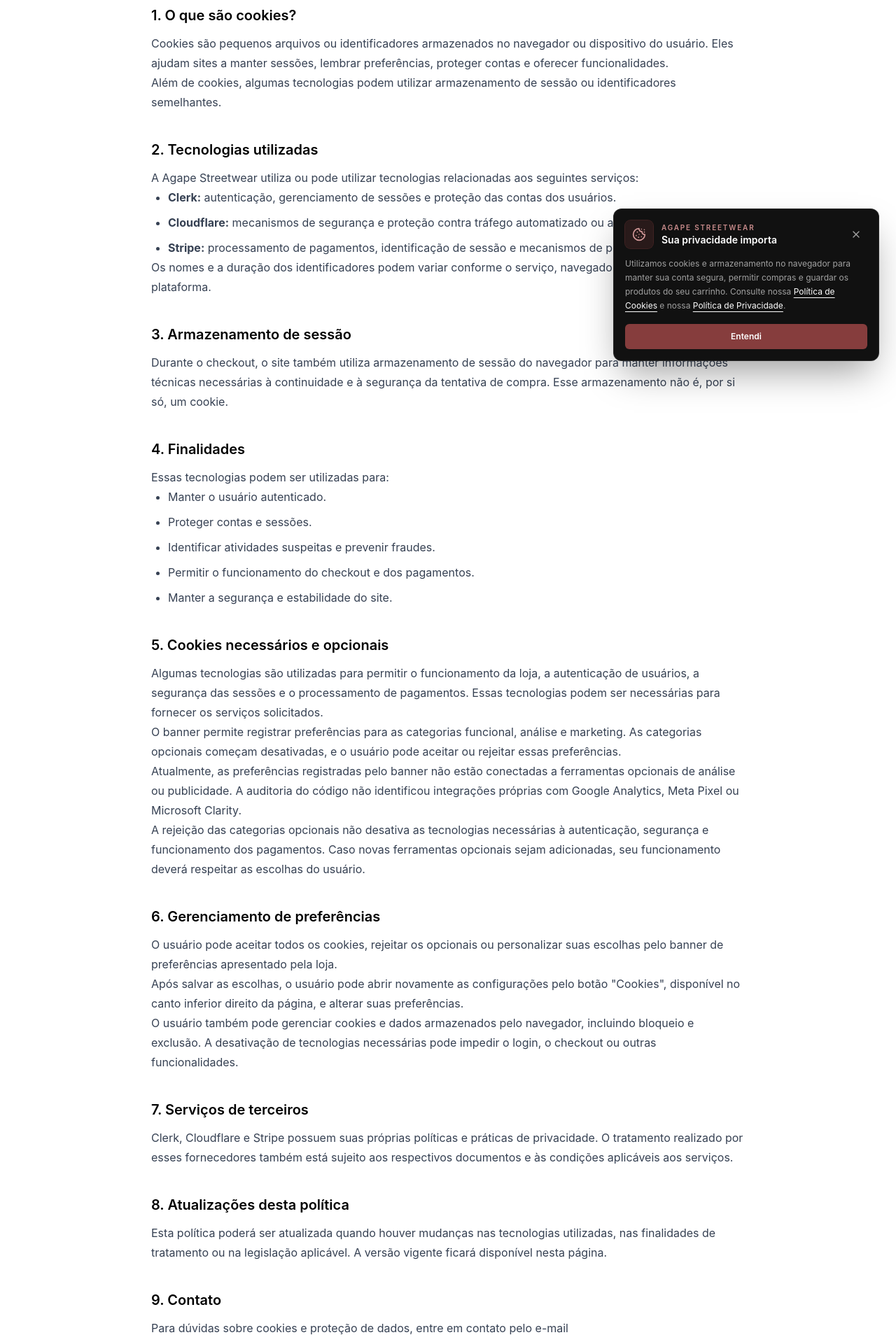
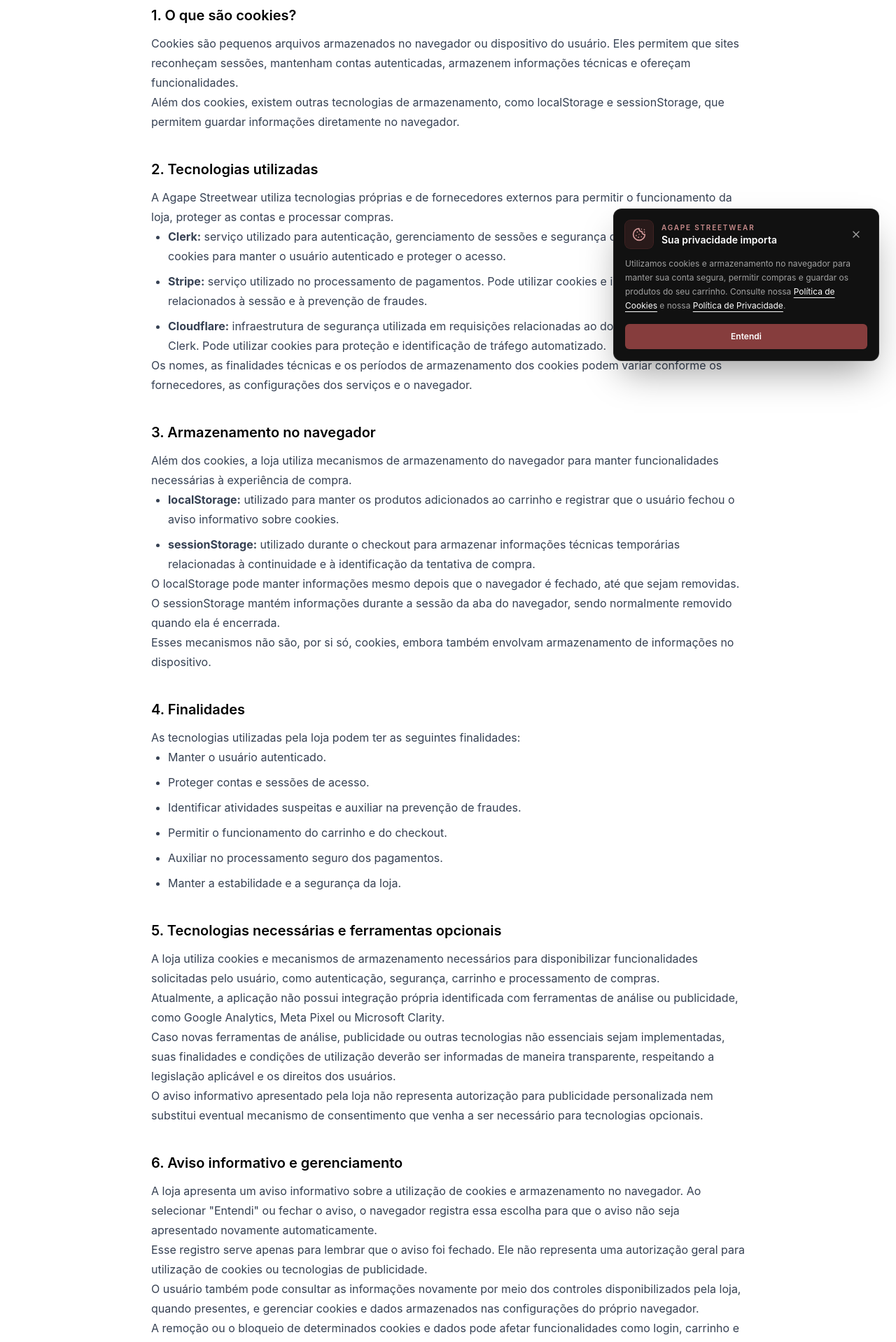
Before and after one commit to brunochicuti/AgapeStreetwear, a Next.js app: page /cookies in a window 1280 px wide. Shown: the part 260-2178 px from the top of the page at 70% size. Built offline with nearby package versions, Linux system fonts and the light colour scheme; no server answers.

Commit message:
Atualiza política de cookies

```diff
--- a/src/app/components/CookiePolicyContent.tsx
+++ b/src/app/components/CookiePolicyContent.tsx
@@ -1,3 +1,4 @@
+
 export default function CookiePolicyContent() {
   return (
     <article className="mx-auto max-w-4xl px-6 pt-28 pb-16 text-black">
@@ -11,7 +12,7 @@ export default function CookiePolicyContent() {
         </h1>
 
         <p className="text-sm text-gray-600">
-          Última atualização: 12 de novembro de 2026
+          Última atualização: 23 de novembro de 2026
         </p>
       </header>
 
@@ -20,15 +21,18 @@ export default function CookiePolicyContent() {
           <h2 className="mb-3 text-xl font-semibold text-black">
             1. O que são cookies?
           </h2>
+
           <p>
-            Cookies são pequenos arquivos ou identificadores armazenados
-            no navegador ou dispositivo do usuário. Eles ajudam sites a
-            manter sessões, lembrar preferências, proteger contas e
-            oferecer funcionalidades.
+            Cookies são pequenos arquivos armazenados no navegador ou
+            dispositivo do usuário. Eles permitem que sites reconheçam
+            sessões, mantenham contas autenticadas, armazenem informações
+            técnicas e ofereçam funcionalidades.
           </p>
+
           <p>
-            Além de cookies, algumas tecnologias podem utilizar
-            armazenamento de sessão ou identificadores semelhantes.
+            Além dos cookies, existem outras tecnologias de armazenamento,
+            como localStorage e sessionStorage, que permitem guardar
+            informações diretamente no navegador.
           </p>
         </section>
 
@@ -36,39 +40,78 @@ export default function CookiePolicyContent() {
           <h2 className="mb-3 text-xl font-semibold text-black">
             2. Tecnologias utilizadas
           </h2>
+
           <p>
-            A Agape Streetwear utiliza ou pode utilizar tecnologias
-            relacionadas aos seguintes serviços:
+            A Agape Streetwear utiliza tecnologias próprias e de
+            fornecedores externos para permitir o funcionamento da loja,
+            proteger as contas e processar compras.
           </p>
+
           <ul className="list-disc space-y-2 pl-6">
             <li>
-              <strong>Clerk:</strong> autenticação, gerenciamento de
-              sessões e proteção das contas dos usuários.
+              <strong>Clerk:</strong> serviço utilizado para autenticação,
+              gerenciamento de sessões e segurança das contas. Pode
+              utilizar cookies para manter o usuário autenticado e
+              proteger o acesso.
             </li>
+
             <li>
-              <strong>Cloudflare:</strong> mecanismos de segurança e
-              proteção contra tráfego automatizado ou abusivo.
+              <strong>Stripe:</strong> serviço utilizado no processamento
+              de pagamentos. Pode utilizar cookies e identificadores
+              técnicos relacionados à sessão e à prevenção de fraudes.
             </li>
+
             <li>
-              <strong>Stripe:</strong> processamento de pagamentos,
-              identificação de sessão e mecanismos de prevenção a fraudes.
+              <strong>Cloudflare:</strong> infraestrutura de segurança
+              utilizada em requisições relacionadas ao domínio
+              personalizado do Clerk. Pode utilizar cookies para
+              proteção e identificação de tráfego automatizado.
             </li>
           </ul>
+
           <p>
-            Os nomes e a duração dos identificadores podem variar conforme
-            o serviço, navegador e funcionamento da plataforma.
+            Os nomes, as finalidades técnicas e os períodos de
+            armazenamento dos cookies podem variar conforme os
+            fornecedores, as configurações dos serviços e o navegador.
           </p>
         </section>
 
         <section>
           <h2 className="mb-3 text-xl font-semibold text-black">
-            3. Armazenamento de sessão
+            3. Armazenamento no navegador
           </h2>
+
           <p>
-            Durante o checkout, o site também utiliza armazenamento de
-            sessão do navegador para manter informações técnicas
-            necessárias à continuidade e à segurança da tentativa de
-            compra. Esse armazenamento não é, por si só, um cookie.
+            Além dos cookies, a loja utiliza mecanismos de armazenamento
+            do navegador para manter funcionalidades necessárias à
+            experiência de compra.
+          </p>
+
+          <ul className="list-disc space-y-2 pl-6">
+            <li>
+              <strong>localStorage:</strong> utilizado para manter os
+              produtos adicionados ao carrinho e registrar que o usuário
+              fechou o aviso informativo sobre cookies.
+            </li>
+
+            <li>
+              <strong>sessionStorage:</strong> utilizado durante o
+              checkout para armazenar informações técnicas temporárias
+              relacionadas à continuidade e à identificação da tentativa
+              de compra.
+            </li>
+          </ul>
+
+          <p>
+            O localStorage pode manter informações mesmo depois que o
+            navegador é fechado, até que sejam removidas. O sessionStorage
+            mantém informações durante a sessão da aba do navegador,
+            sendo normalmente removido quando ela é encerrada.
+          </p>
+
+          <p>
+            Esses mecanismos não são, por si só, cookies, embora também
+            envolvam armazenamento de informações no dispositivo.
           </p>
         </section>
 
@@ -76,65 +119,85 @@ export default function CookiePolicyContent() {
           <h2 className="mb-3 text-xl font-semibold text-black">
             4. Finalidades
           </h2>
-          <p>Essas tecnologias podem ser utilizadas para:</p>
+
+          <p>
+            As tecnologias utilizadas pela loja podem ter as seguintes
+            finalidades:
+          </p>
+
           <ul className="list-disc space-y-2 pl-6">
             <li>Manter o usuário autenticado.</li>
-            <li>Proteger contas e sessões.</li>
-            <li>Identificar atividades suspeitas e prevenir fraudes.</li>
-            <li>Permitir o funcionamento do checkout e dos pagamentos.</li>
-            <li>Manter a segurança e estabilidade do site.</li>
+            <li>Proteger contas e sessões de acesso.</li>
+            <li>Identificar atividades suspeitas e auxiliar na prevenção de fraudes.</li>
+            <li>Permitir o funcionamento do carrinho e do checkout.</li>
+            <li>Auxiliar no processamento seguro dos pagamentos.</li>
+            <li>Manter a estabilidade e a segurança da loja.</li>
           </ul>
         </section>
 
         <section>
           <h2 className="mb-3 text-xl font-semibold text-black">
-            5. Cookies necessários e opcionais
+            5. Tecnologias necessárias e ferramentas opcionais
           </h2>
+
           <p>
-            Algumas tecnologias são utilizadas para permitir o funcionamento
-            da loja, a autenticação de usuários, a segurança das sessões e
-            o processamento de pagamentos. Essas tecnologias podem ser
-            necessárias para fornecer os serviços solicitados.
+            A loja utiliza cookies e mecanismos de armazenamento
+            necessários para disponibilizar funcionalidades solicitadas
+            pelo usuário, como autenticação, segurança, carrinho e
+            processamento de compras.
           </p>
+
           <p>
-            O banner permite registrar preferências para as categorias
-            funcional, análise e marketing. As categorias opcionais começam
-            desativadas, e o usuário pode aceitar ou rejeitar essas
-            preferências.
+            Atualmente, a aplicação não possui integração própria
+            identificada com ferramentas de análise ou publicidade,
+            como Google Analytics, Meta Pixel ou Microsoft Clarity.
           </p>
+
           <p>
-            Atualmente, as preferências registradas pelo banner não estão
-            conectadas a ferramentas opcionais de análise ou publicidade.
-            A auditoria do código não identificou integrações próprias
-            com Google Analytics, Meta Pixel ou Microsoft Clarity.
+            Caso novas ferramentas de análise, publicidade ou outras
+            tecnologias não essenciais sejam implementadas, suas
+            finalidades e condições de utilização deverão ser informadas
+            de maneira transparente, respeitando a legislação aplicável
+            e os direitos dos usuários.
           </p>
+
           <p>
-            A rejeição das categorias opcionais não desativa as tecnologias
-            necessárias à autenticação, segurança e funcionamento dos
-            pagamentos. Caso novas ferramentas opcionais sejam adicionadas,
-            seu funcionamento deverá respeitar as escolhas do usuário.
+            O aviso informativo apresentado pela loja não representa
+            autorização para publicidade personalizada nem substitui
+            eventual mecanismo de consentimento que venha a ser
+            necessário para tecnologias opcionais.
           </p>
         </section>
 
         <section>
           <h2 className="mb-3 text-xl font-semibold text-black">
-            6. Gerenciamento de preferências
+            6. Aviso informativo e gerenciamento
           </h2>
+
           <p>
-            O usuário pode aceitar todos os cookies, rejeitar os opcionais
-            ou personalizar suas escolhas pelo banner de preferências
-            apresentado pela loja.
+            A loja apresenta um aviso informativo sobre a utilização
+            de cookies e armazenamento no navegador. Ao selecionar
+            "Entendi" ou fechar o aviso, o navegador registra essa
+            escolha para que o aviso não seja apresentado novamente
+            automaticamente.
           </p>
+
           <p>
-            Após salvar as escolhas, o usuário pode abrir novamente as
-            configurações pelo botão "Cookies", disponível no canto
-            inferior direito da página, e alterar suas preferências.
+            Esse registro serve apenas para lembrar que o aviso foi
+            fechado. Ele não representa uma autorização geral para
+            utilização de cookies ou tecnologias de publicidade.
           </p>
+
           <p>
-            O usuário também pode gerenciar cookies e dados armazenados
-            pelo navegador, incluindo bloqueio e exclusão. A desativação
-            de tecnologias necessárias pode impedir o login, o checkout
-            ou outras funcionalidades.
+            O usuário também pode consultar as informações novamente
+            por meio dos controles disponibilizados pela loja, quando
+            presentes, e gerenciar cookies e dados armazenados nas
+            configurações do próprio navegador.
+          </p>
+
+          <p>
+            A remoção ou o bloqueio de determinados cookies e dados
+            pode afetar funcionalidades como login, carrinho e checkout.
           </p>
         </section>
 
@@ -142,11 +205,19 @@ export default function CookiePolicyContent() {
           <h2 className="mb-3 text-xl font-semibold text-black">
             7. Serviços de terceiros
           </h2>
+
           <p>
-            Clerk, Cloudflare e Stripe possuem suas próprias políticas
-            e práticas de privacidade. O tratamento realizado por esses
-            fornecedores também está sujeito aos respectivos documentos
-            e às condições aplicáveis aos serviços.
+            Os serviços Clerk, Stripe e a infraestrutura Cloudflare
+            possuem suas próprias políticas e práticas de privacidade.
+            O tratamento de informações realizado por esses fornecedores
+            também está sujeito aos documentos e às condições aplicáveis
+            a cada serviço.
+          </p>
+
+          <p>
+            A utilização desses serviços pode envolver o processamento
+            de informações técnicas por seus respectivos fornecedores,
+            conforme suas finalidades e condições de operação.
           </p>
         </section>
 
@@ -154,11 +225,16 @@ export default function CookiePolicyContent() {
           <h2 className="mb-3 text-xl font-semibold text-black">
             8. Atualizações desta política
           </h2>
+
           <p>
             Esta política poderá ser atualizada quando houver mudanças
             nas tecnologias utilizadas, nas finalidades de tratamento
-            ou na legislação aplicável. A versão vigente ficará
-            disponível nesta página.
+            ou na legislação aplicável.
+          </p>
+
+          <p>
+            A versão vigente ficará disponível nesta página, com a
+            respectiva data de atualização.
           </p>
         </section>
 
@@ -166,10 +242,18 @@ export default function CookiePolicyContent() {
           <h2 className="mb-3 text-xl font-semibold text-black">
             9. Contato
           </h2>
+
           <p>
-            Para dúvidas sobre cookies e proteção de dados, entre em
-            contato pelo e-mail contato@agapestreetwear.com.br.
+            Para dúvidas sobre cookies, armazenamento no navegador e
+            proteção de dados pessoais, entre em contato pelo e-mail{" "}
+            <a
+              href="mailto:suporte@in.agapestreetwear.com.br"
+              className="font-semibold underline underline-offset-4"
+            >
+              suporte@in.agapestreetwear.com.br
+            </a>.
           </p>
+
           <p>
             Responsável: Jonathan Leite Da Silva — Dourados, Mato Grosso
             do Sul, Brasil.
```
Lines whose indentation alone changed are shown as unchanged.
